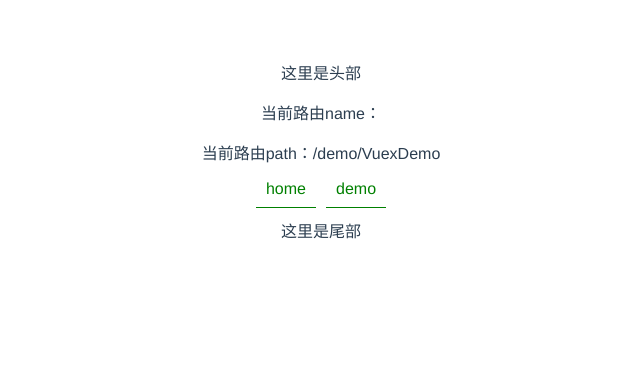
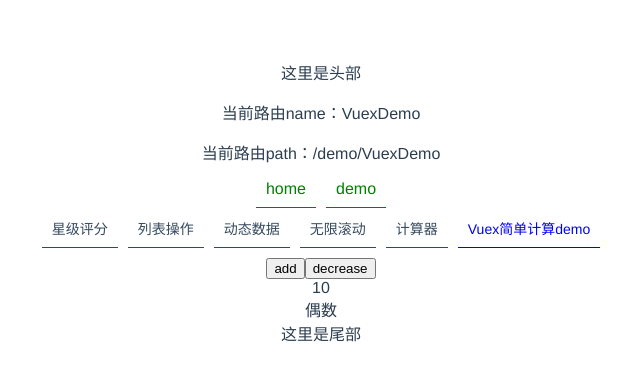
Before and after one commit to tianjiax/vue-cli-demo, a Vue app in the folder single-file components/single-file/: page /demo/VuexDemo in a window 1280 px wide. Shown: the top 380 px of the page, without its empty margins (319-959 px from the left). Built offline with nearby package versions, Linux system fonts and the light colour scheme; what vue-resource would draw is missing.

Commit message:
添加 vuex的getters方法与对应文档 看作【getters】是store的计算属性 (未完善，后期加上mapGetters,mapActions)

```diff
--- /dev/null
+++ b/single-file components/single-file/src/components/VuexDemo.vue
@@ -0,0 +1,45 @@
+<template>
+	<div>
+		<button @click="add">add</button>
+		<button @click="decrease">decrease</button>
+		<div>{{ count }}</div>
+		<div>{{ getOdd }}</div>
+	</div>
+</template>
+
+<script>
+
+export default {
+	// 得到计算后的值
+	// 提过计算属性获取vuex的全局变量
+	computed:{
+		count(){
+			// 普通数据调用方法
+			return this.$store.state.count
+		},
+		getOdd(){
+			// getters调用方法
+			return this.$store.getters.getOdd
+		}
+	},
+    // 在Vuex中不能任意修改应用层的状态，要修改，就得用它提供的唯一途径：通过commit提交mutation。
+	methods:{
+		add(){
+			// 避免this指向问题
+			var self = this;
+			//通过commit提交mutation
+			self.$store.commit('add')
+		},
+		decrease(decrease){
+		 	// 避免this指向问题
+			var self = this;
+			//通过commit提交mutation
+	        self.$store.commit('decrease')
+	    }
+	}
+}
+</script>
+
+<style scoped>
+
+</style>
--- a/single-file components/single-file/src/components/demo.vue
+++ b/single-file components/single-file/src/components/demo.vue
@@ -10,6 +10,7 @@
 			<router-link class="router-a" to="/demo/resource">动态数据</router-link>
 			<router-link class="router-a" to="/demo/infinite-loading">无限滚动</router-link>
 			<router-link class="router-a" to="/demo/Calculator">计算器</router-link>
+			<router-link class="router-a" to="/demo/VuexDemo">Vuex简单计算demo</router-link>
 		</div>
 		<transition name="component-fade" mode="out-in">
 			<router-view></router-view>
--- a/single-file components/single-file/src/main.js
+++ b/single-file components/single-file/src/main.js
@@ -17,13 +17,16 @@ Vue.use(Vuex)
 
 //创建仓库store
 const store = new Vuex.Store({
+
   	state:{
-	result:"",// 运算结果
-	enter:""  // 输入的值
+		result:"",	// 计算器运算结果
+		enter:"",  	// 计算器输入的值
+		count:10  // vuex简单demo的运算
   	},
   	// Action 相当于一把手枪，mutation 相当于里面的子弹，靶心就是 state， 得分指示牌就是 getter 。
   	// 在Vuex中不能任意修改应用层的状态，要修改，就得用它提供的唯一途径：通过commit提交mutation。
   	mutations:{
+  		// 计算器计算
 		calculate(state,value){
 			if(value === '='){
 				//按键的值为=，进行结果计算
@@ -36,6 +39,19 @@ const store = new Vuex.Store({
 				//输入结果enter进行拼接
 				state.enter += value;
 			}
+		},
+		// vuexdemo的简单运算
+		add(context){
+	        context.count++
+	    },
+	    decrease(context){
+	        context.count--
+	    }
+  	},
+  	// 可以看作【getters】是store的计算属性。
+  	getters:{
+  		getOdd(context){
+	        return context.count % 2 === 0 ? '偶数' : '奇数'
 	    }
   	}
 })
--- a/single-file components/single-file/src/router/index.js
+++ b/single-file components/single-file/src/router/index.js
@@ -8,6 +8,7 @@ import TodoList from '@/components/TodoList'
 import resource from '@/components/resource'
 import infiniteLoading from '@/components/infinite-loading'
 import Calculator from '@/components/Calculator'
+import VuexDemo from '@/components/VuexDemo'
 
 // 使用路由
 Vue.use(Router)
@@ -54,6 +55,11 @@ export default new Router({
             path:'/demo/Calculator',
             name:'Calculator',
             component:Calculator//组件名字
+        },
+        {// vuex的简单应用
+            path:'/demo/VuexDemo',
+            name:'VuexDemo',
+            component:VuexDemo//组件名字
         }
       ]
     }
```
Also changed, not shown: 1 other file (tests, documents, lock files or other folders). Lines whose indentation alone changed are shown as unchanged.
